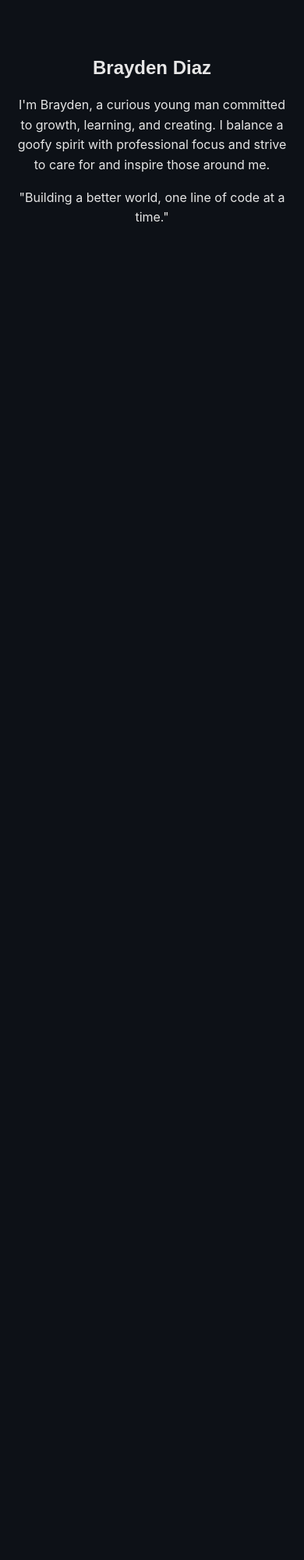
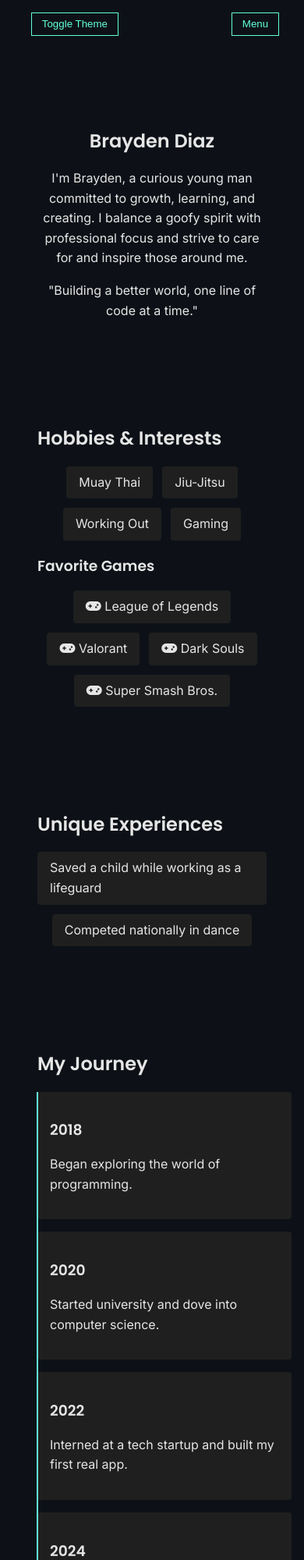
Before and after one commit to Brayden-Diaz/Portfolio, a plain HTML site: page about/index.html in a window 390 px wide. Shown: the top 2000 px of the page at 78% size. Before the commit the page ends 844 px from the top, so only its background shows below. Drawn offline with Linux system fonts and the light colour scheme.

Commit message:
Add extended about page with hobbies, gaming, timeline and testimonials

```diff
--- a/about/index.html
+++ b/about/index.html
@@ -4,13 +4,95 @@
     <meta charset="UTF-8">
     <meta name="viewport" content="width=device-width, initial-scale=1.0">
     <title>About</title>
+    <link href="https://fonts.googleapis.com/css2?family=Inter:wght@400;700&family=Poppins:wght@600&display=swap" rel="stylesheet">
     <link rel="stylesheet" href="../style.css">
+    <link rel="stylesheet" href="https://cdnjs.cloudflare.com/ajax/libs/font-awesome/6.0.0-beta3/css/all.min.css">
 </head>
 <body>
-    <section class="about-me">
-        <h1 class="display-name">Brayden Diaz</h1>
-        <p class="intro">I'm Brayden, a curious young man committed to growth, learning, and creating. I balance a goofy spirit with professional focus and strive to care for and inspire those around me.</p>
-        <p class="quote">"Building a better world, one line of code at a time."</p>
-    </section>
+    <header>
+        <nav>
+            <ul class="nav-links">
+                <li><a href="../index.html#home">Home</a></li>
+                <li><a href="../index.html#projects">Projects</a></li>
+                <li><a href="../index.html#blog">Blog</a></li>
+                <li><a href="../index.html#contact">Contact</a></li>
+            </ul>
+            <button id="theme-toggle" aria-label="Toggle dark mode">Toggle Theme</button>
+            <button id="menu-toggle" aria-label="Toggle navigation">Menu</button>
+        </nav>
+    </header>
+    <main class="about-section">
+        <section class="about-me">
+            <h1 class="display-name">Brayden Diaz</h1>
+            <p class="intro">I'm Brayden, a curious young man committed to growth, learning, and creating. I balance a goofy spirit with professional focus and strive to care for and inspire those around me.</p>
+            <p class="quote">"Building a better world, one line of code at a time."</p>
+        </section>
+        <section class="hobbies">
+            <h2>Hobbies &amp; Interests</h2>
+            <ul class="hobby-list">
+                <li>Muay Thai</li>
+                <li>Jiu-Jitsu</li>
+                <li>Working Out</li>
+                <li>Gaming</li>
+            </ul>
+            <div class="gaming">
+                <h3>Favorite Games</h3>
+                <ul class="favorite-games">
+                    <li><i class="fas fa-gamepad"></i> League of Legends</li>
+                    <li><i class="fas fa-gamepad"></i> Valorant</li>
+                    <li><i class="fas fa-gamepad"></i> Dark Souls</li>
+                    <li><i class="fas fa-gamepad"></i> Super Smash Bros.</li>
+                </ul>
+            </div>
+        </section>
+        <section class="experiences">
+            <h2>Unique Experiences</h2>
+            <ul class="experience-list">
+                <li>Saved a child while working as a lifeguard</li>
+                <li>Competed nationally in dance</li>
+            </ul>
+        </section>
+        <section class="journey">
+            <h2>My Journey</h2>
+            <div class="timeline">
+                <div class="timeline-item">
+                    <h3>2018</h3>
+                    <p>Began exploring the world of programming.</p>
+                </div>
+                <div class="timeline-item">
+                    <h3>2020</h3>
+                    <p>Started university and dove into computer science.</p>
+                </div>
+                <div class="timeline-item">
+                    <h3>2022</h3>
+                    <p>Interned at a tech startup and built my first real app.</p>
+                </div>
+                <div class="timeline-item">
+                    <h3>2024</h3>
+                    <p>Looking forward to new challenges and opportunities.</p>
+                </div>
+            </div>
+            <a href="../assets/resume.pdf" class="resume-btn" download>Download Resume</a>
+        </section>
+        <section class="testimonials">
+            <h2>Testimonials</h2>
+            <div class="testimonial-card">
+                <p>"Brayden's dedication and passion for learning are unmatched."</p>
+                <p class="testimonial-author">- Mentor</p>
+            </div>
+            <div class="testimonial-card">
+                <p>"A standout student with great problem-solving skills."</p>
+                <p class="testimonial-author">- Professor</p>
+            </div>
+            <div class="testimonial-card">
+                <p>"Delivered exactly what we needed ahead of schedule."</p>
+                <p class="testimonial-author">- Client</p>
+            </div>
+        </section>
+    </main>
+    <footer>
+        <p>&copy; 2024 My Portfolio</p>
+    </footer>
+    <script src="../script.js"></script>
 </body>
 </html>
--- a/style.css
+++ b/style.css
@@ -287,3 +287,105 @@ body.light-mode {
 .project-card a:hover {
     text-decoration: underline;
 }
+
+/* About Page Extensions */
+.about-section {
+    max-width: 900px;
+    margin: 0 auto;
+    padding: 2rem;
+}
+
+.hobby-list,
+.favorite-games,
+.experience-list {
+    list-style: none;
+    padding: 0;
+    display: flex;
+    flex-wrap: wrap;
+    justify-content: center;
+    gap: 0.75rem;
+}
+
+.hobby-list li,
+.favorite-games li,
+.experience-list li {
+    background-color: #1f1f1f;
+    padding: 0.5rem 1rem;
+    border-radius: 4px;
+}
+
+.gaming {
+    margin-top: 1rem;
+}
+
+.timeline {
+    position: relative;
+    margin-top: 1rem;
+    display: grid;
+    gap: 1rem;
+}
+
+.timeline::before {
+    content: '';
+    position: absolute;
+    top: 0;
+    bottom: 0;
+    left: 50%;
+    width: 2px;
+    background: var(--accent-color);
+    transform: translateX(-50%);
+}
+
+.timeline-item {
+    background-color: #1f1f1f;
+    padding: 1rem;
+    border-radius: 4px;
+    width: calc(50% - 2rem);
+}
+
+.timeline-item:nth-child(odd) {
+    margin-right: auto;
+}
+
+.timeline-item:nth-child(even) {
+    margin-left: auto;
+}
+
+@media (max-width: 600px) {
+    .timeline::before {
+        left: 0;
+    }
+    .timeline-item {
+        width: 100%;
+    }
+}
+
+.resume-btn {
+    display: inline-block;
+    margin-top: 1rem;
+    padding: 0.6rem 1.2rem;
+    background: var(--accent-color);
+    color: var(--bg-color);
+    text-decoration: none;
+    border-radius: 4px;
+}
+
+.testimonials {
+    margin-top: 2rem;
+    display: flex;
+    flex-wrap: wrap;
+    gap: 1rem;
+    justify-content: center;
+}
+
+.testimonial-card {
+    background-color: #1f1f1f;
+    padding: 1rem;
+    border-radius: 4px;
+    max-width: 260px;
+}
+
+.testimonial-author {
+    margin-top: 0.5rem;
+    font-weight: bold;
+}
```
Also changed, not shown: 1 other file.
